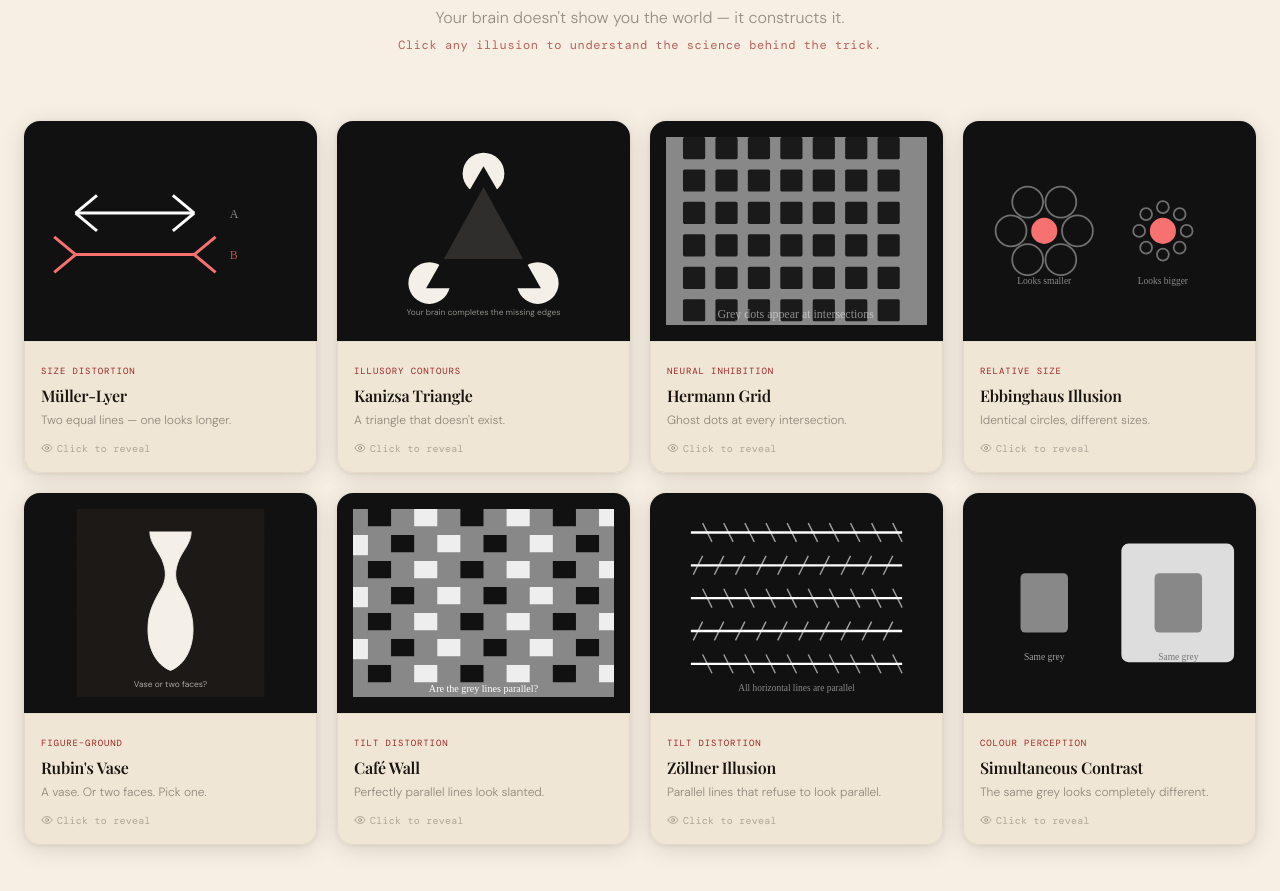
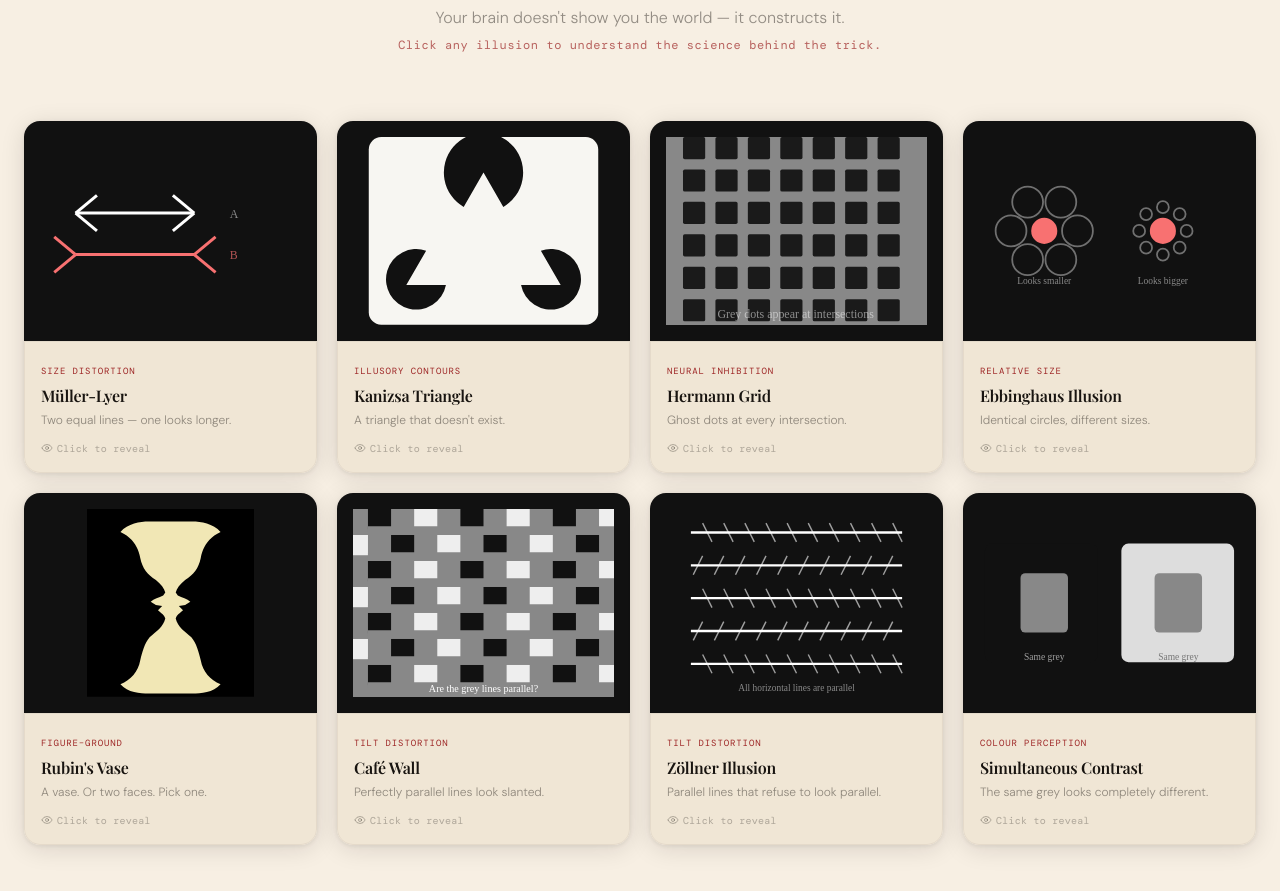
Before and after one commit to psynapsedpsd/psynapse-website, a React (Vite) app: page / in a window 1280 px wide. Shown: the part 8860-9751 px from the top of the page. Built offline with nearby package versions, Linux system fonts and the light colour scheme; a web font is replaced by a local one.

Commit message:
Fix Rubin vase and Kanizsa triangle illusions

```diff
--- a/src/components/OpticalIllusions.tsx
+++ b/src/components/OpticalIllusions.tsx
@@ -36,68 +36,47 @@ function MullerLyer() {
 }
 
 
+
 function KanizsaTriangle() {
   return (
     <svg
-      viewBox="0 0 200 180"
+      viewBox="0 0 220 180"
       className="w-full h-full"
       xmlns="http://www.w3.org/2000/svg"
       role="img"
       aria-label="Kanizsa triangle optical illusion"
     >
-      <rect width="200" height="180" fill="#111111" />
-
-      {/* Three white disks with triangular wedges removed */}
-      <defs>
-        <mask id="kanizsa-cutouts">
-          <rect width="200" height="180" fill="white" />
-
-          {/* Top wedge faces downward */}
-          <path
-            d="M100 28 L82 59 L118 59 Z"
-            fill="black"
+      {/* Soft cream background */}
+      <rect
+        width="220"
+        height="180"
+        rx="12"
+        fill="#f7f6f2"
       />
 
-          {/* Bottom-left wedge faces upper-right */}
+      {/* Top Pac-Man: opening faces downward */}
       <path
-            d="M45 145 L79 145 L62 115 Z"
-            fill="black"
+        d="M 110 34 L 91 67 A 38 38 0 1 1 129 67 Z"
+        fill="#111111"
       />
 
-          {/* Bottom-right wedge faces upper-left */}
+      {/* Bottom-left Pac-Man: opening faces upper-right */}
       <path
-            d="M155 145 L121 145 L138 115 Z"
-            fill="black"
-          />
-        </mask>
-      </defs>
-
-      <g mask="url(#kanizsa-cutouts)">
-        <circle cx="100" cy="35" r="20" fill="#f5f0e7" />
-        <circle cx="48" cy="140" r="20" fill="#f5f0e7" />
-        <circle cx="152" cy="140" r="20" fill="#f5f0e7" />
-      </g>
-
-      {/* The perceived triangle: no outline is drawn */}
-      <path
-        d="M100 48 L62 117 L138 117 Z"
-        fill="#f5f0e7"
-        opacity="0.13"
+        d="M 36 142 L 74 142 A 29 29 0 1 1 55 109 Z"
+        fill="#111111"
       />
 
-      <text
-        x="100"
-        y="171"
-        textAnchor="middle"
-        fill="#f5f0e7"
-        fontSize="8"
-        opacity="0.55"
-      >
-        Your brain completes the missing edges
-      </text>
+      {/* Bottom-right Pac-Man: opening faces upper-left */}
+      <path
+        d="M 184 142 L 146 142 A 29 29 0 1 0 165 109 Z"
+        fill="#111111"
+      />
+
+      {/* The perceived triangle remains unfilled and undrawn */}
     </svg>
   );
 }
+
 
 
 function HermannGrid() {
@@ -138,105 +117,65 @@ function EbbinghausIllusion() {
 }
 
 
+
 function RubinsVase() {
   return (
     <svg
-      viewBox="0 0 200 200"
+      viewBox="0 0 160 180"
       className="w-full h-full"
       xmlns="http://www.w3.org/2000/svg"
       role="img"
-      aria-label="Rubin's vase optical illusion"
+      aria-label="Rubin's vase: a vase or two facing profiles"
     >
-      <rect width="200" height="200" fill="#1c1917" />
+      {/* Black background forms the two faces */}
+      <rect width="160" height="180" fill="#000000" />
 
-      {/* Central white vase */}
+      {/* One smooth, symmetrical vase silhouette */}
       <path
         d="
-          M78 24
-          C78 36 86 43 91 54
-          C96 66 96 76 89 87
-          C82 99 76 111 76 128
-          C76 149 85 166 100 172
-          C115 166 124 149 124 128
-          C124 111 118 99 111 87
-          C104 76 104 66 109 54
-          C114 43 122 36 122 24
+          M 59 12
+          C 51 12, 39 14, 32 22
+          C 43 27, 49 36, 51 47
+          C 53 57, 58 63, 66 68
+          C 71 72, 74 76, 75 80
+
+          L 73 83
+          C 69 85, 64 86, 61 89
+          L 66 92
+          L 72 93
+          L 68 97
+          C 71 100, 74 101, 75 105
+
+          C 73 113, 67 117, 60 123
+          C 55 129, 53 137, 51 145
+          C 49 156, 42 164, 32 168
+          C 39 176, 51 177, 59 177
+
+          L 101 177
+          C 109 177, 121 176, 128 168
+          C 118 164, 111 156, 109 145
+          C 107 137, 105 129, 100 123
+          C 93 117, 87 113, 85 105
+
+          C 86 101, 89 100, 92 97
+          L 88 93
+          L 94 92
+          L 99 89
+          C 96 86, 91 85, 87 83
+          L 85 80
+
+          C 86 76, 89 72, 94 68
+          C 102 63, 107 57, 109 47
+          C 111 36, 117 27, 128 22
+          C 121 14, 109 12, 101 12
           Z
         "
-        fill="#f5f0e7"
+        fill="#f1e7b5"
       />
-
-      {/* Left profile silhouette */}
-      <path
-        d="
-          M0 24
-          L78 24
-          C78 36 86 43 91 54
-          C86 59 80 61 74 62
-          L69 69
-          L76 74
-          L68 80
-          L73 86
-          C70 96 62 102 54 108
-          C47 115 43 125 44 137
-          C45 151 53 164 66 174
-          L0 174
-          Z
-        "
-        fill="#1c1917"
-      />
-
-      {/* Right profile silhouette */}
-      <path
-        d="
-          M200 24
-          L122 24
-          C122 36 114 43 109 54
-          C114 59 120 61 126 62
-          L131 69
-          L124 74
-          L132 80
-          L127 86
-          C130 96 138 102 146 108
-          C153 115 157 125 156 137
-          C155 151 147 164 134 174
-          L200 174
-          Z
-        "
-        fill="#1c1917"
-      />
-
-      {/* Keep the vase's central silhouette clearly defined */}
-      <path
-        d="
-          M78 24
-          C78 36 86 43 91 54
-          C96 66 96 76 89 87
-          C82 99 76 111 76 128
-          C76 149 85 166 100 172
-          C115 166 124 149 124 128
-          C124 111 118 99 111 87
-          C104 76 104 66 109 54
-          C114 43 122 36 122 24
-        "
-        fill="none"
-        stroke="#f5f0e7"
-        strokeWidth="1"
-      />
-
-      <text
-        x="100"
-        y="190"
-        textAnchor="middle"
-        fill="#f5f0e7"
-        fontSize="9"
-        opacity="0.65"
-      >
-        Vase or two faces?
-      </text>
     </svg>
   );
 }
+
 
 
 function CafeWall() {
```
Lines whose indentation alone changed are shown as unchanged.
